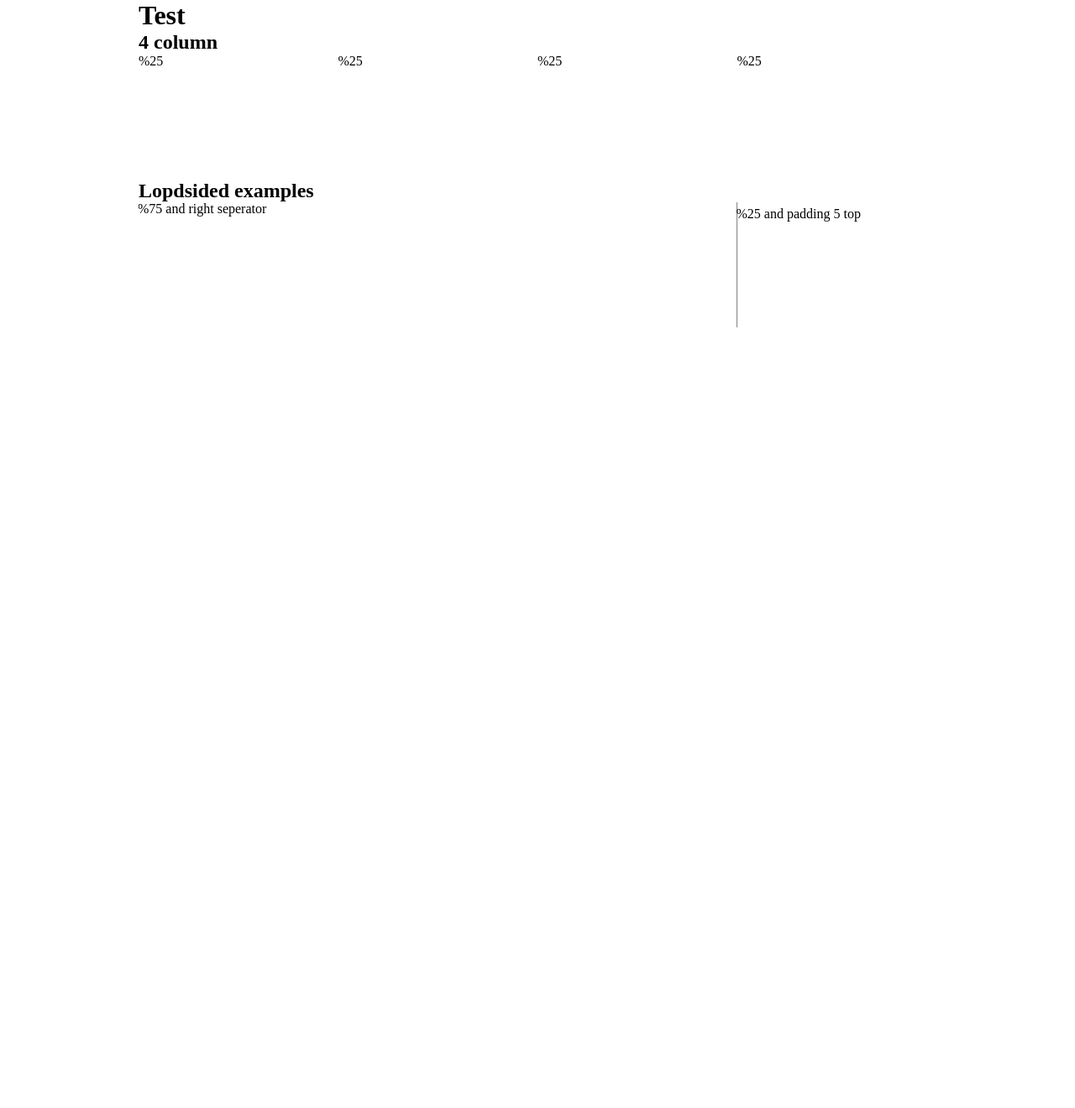
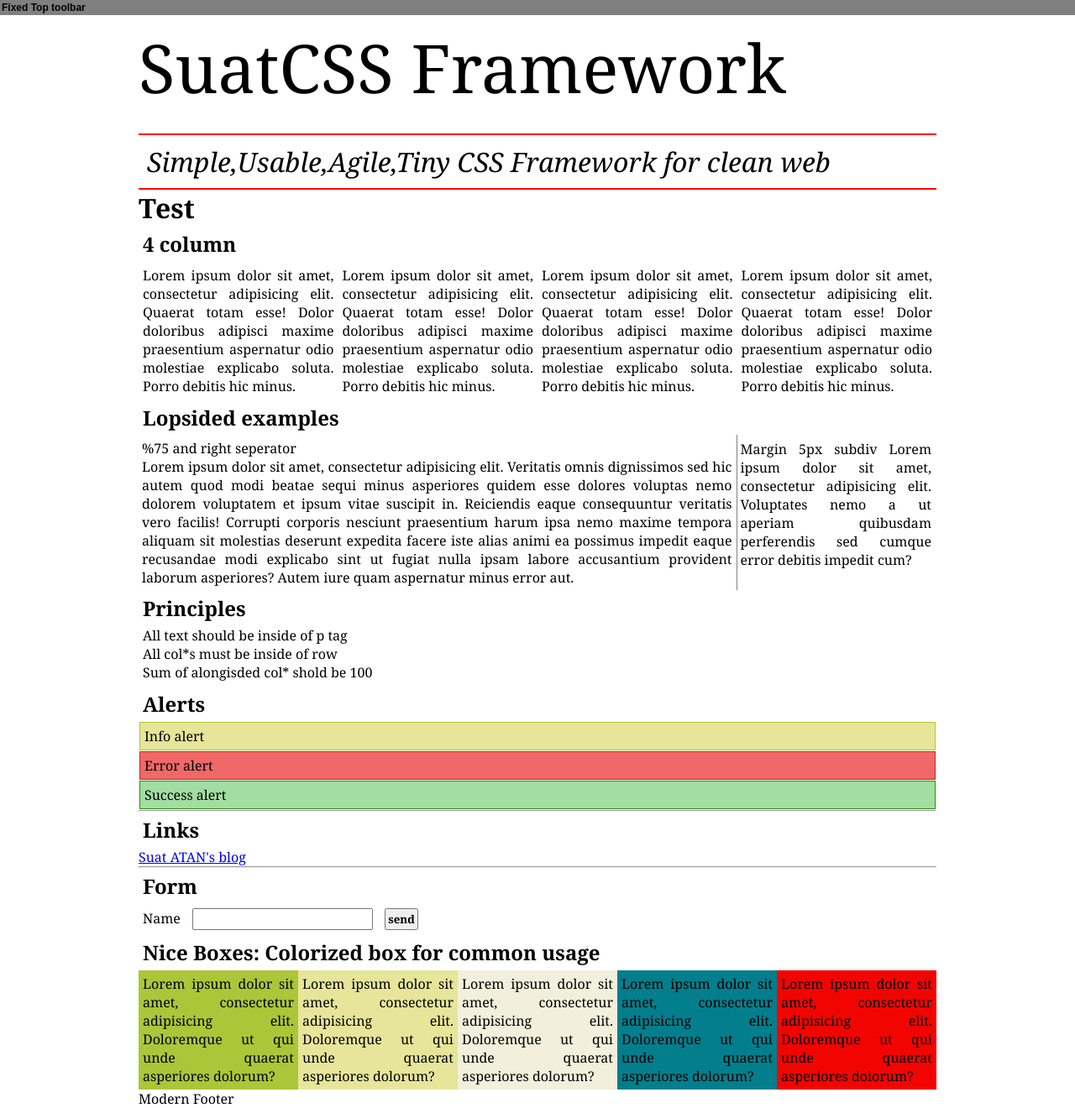
Before and after one commit to suatatan/suatcss, a plain HTML site: page test.html in a window 1280 px wide. Shown: the whole page at 84% size. Before the commit the page ends 800 px from the top, so only its background shows below. Drawn offline with Linux system fonts and the light colour scheme.

Commit message:
Test page and framework outline completed
Test page is completed. All css class name is fixed.

```diff
--- a/framework.css
+++ b/framework.css
@@ -1,21 +1,29 @@
+/*Global Settings*/
 * {
 	margin: 0;
 	padding: 0;
+	text-align: justify;
+	/*fonts*/
+	/*Select your favorite: http://cssfontstack.com/*/
+	font-family: "Lucida Bright", Georgia, serif;
+
+}
+/*Setting naturel margin*/
+p, img h1,h2,h3,h4,ul,input,textarea,label {
+	margin: 5px;
 }
 
 /*--------------------------------------------------*/
 /*Backbones*/
-.su-backbone-w950{
+.su-backbone-w950 {
 	margin: auto;
 	width: 950px;
-
 }
-.su-backbone-w750{
+.su-backbone-w750 {
 	margin: auto;
 	width: 950px;
-
 }
-.su-backbone-wfull{
+.su-backbone-wfull {
 	margin: auto;
 	width: 100%;
 }
@@ -32,53 +40,53 @@
  * Lopsided samples
  * 2: 75+25
  * or: 25+75*/
-.su-backbone-col25{
+.su-backbone-col25 {
 	float: left;
 	width: 25%;
 }
-.su-backbone-col50{
+.su-backbone-col50 {
 	float: left;
 	width: 50%;
 }
-.su-backbone-col75{
+.su-backbone-col75 {
 	float: left;
 	width: 75%;
 }
 
 /*Fine tuning*/
-.su-backbone-col90{
+.su-backbone-col90 {
 	float: left;
 	width: 90%;
 }
-.su-backbone-col80{
+.su-backbone-col80 {
 	float: left;
 	width: 80%;
 }
-.su-backbone-col70{
+.su-backbone-col70 {
 	float: left;
 	width: 70%;
 }
-.su-backbone-col60{
+.su-backbone-col60 {
 	float: left;
 	width: 60%;
 }
-.su-backbone-col50{
+.su-backbone-col50 {
 	float: left;
 	width: 50%;
 }
-.su-backbone-col40{
+.su-backbone-col40 {
 	float: left;
 	width: 40%;
 }
-.su-backbone-col30{
+.su-backbone-col30 {
 	float: left;
 	width: 30%;
 }
-.su-backbone-col20{
+.su-backbone-col20 {
 	float: left;
 	width: 20%;
 }
-.su-backbone-col10{
+.su-backbone-col10 {
 	float: left;
 	width: 10%;
 }
@@ -132,124 +140,91 @@
 }
 /*--------------------------------------------------*/
 
-/*Old framework*/
-
-
-
-.arial {
-    font: 12px Arial,Helvetica,sans-serif;
-}
-.su-err {
-    background-color: red;
-    border: 1px solid gray;
+/*Alerts*/
+.su-alert-err {
+	background-color: rgba(231, 17, 17, 0.63);
+	border: 1px solid #D91F1F;
 	margin: 1px;
 	padding: 5px;
 }
-.su-inf {
-    background-color: yellow;
-    border: 1px solid gray;
+.su-alert-inf {
+	background-color: #E6E59A;
+	border: 1px solid #ABC638;
 	margin: 1px;
 	padding: 5px;
 }
-.su-suc {
-    background-color: Green;
-    border: 1px solid gray;
+.su-alert-suc {
+	background-color: #A2DDA1;
+	border: 1px solid #2A8911;
 	margin: 1px;
 	padding: 5px;
 }
 
-
-/*Page Content*/
-#content {
-	margin: 7px;
-	min-height: 500px;
-	height:auto;
-	line-height: 25px;
-}
-
+/*Link*/
 
 a {
+	text-decoration: underline;
 
 }
 a:hover {
-    text-decoration: underline;
+	color:red;
 }
-.hov:hover {
-    box-shadow: 1px 1px 1px 1px orange;
+
+/*Forms*/
+input,textarea{
+	font-weight: bold;
+	padding: 2px;
 }
-input, label {
-    display: block;
+
+/*Nice box*/
+.su-nicebox-garden{
+	background-color:#ABC638;
 }
-input {
-    border: 2px solid wheat;
+.su-nicebox-wheat{
+	background-color: #E6E59A;
+}
+.su-nicebox-milk{
+	background-color: #F2EFDC;
+}
+.su-nicebox-night{
+	background-color: #037E8C;
+}
+.su-nicebox-apple{
+	background-color: #F20401;
+}
+
+/*Page grand titles for divs*/
+.su-pagetitle-bigfont{
+	font-size: 5em;
+	padding-bottom:25px;
+	padding-bottom:25px;
+}
+.su-pagetitle-arabesque{
+	font-size: 5em;
+	padding-bottom:25px;
+	padding-top:25px;
+	border-bottom: solid 2px red;
+}
+.su-pagetitle-intro{
+	font-size:2em;
+	border-bottom: solid 2px red;
+	padding: 10px;
+	font-style: italic;
+}
+/*Page Elements*/
+.su-elements-toptoolbar{
+	position: fixed;
+  	top: 0;
+  	left: 0;
+  	width: 100%;
+  	background-color: gray;
+  	font-family:"Arial";
+  	font-size: 12px;
   	font-weight: bold;
+  	padding: 2px;
 }
-input:hover, textarea:hover {
-    border: 2px solid orange;
+.su-elements-moderfooter{
+	height: 150px;
+	background-color: #2A8911;
+	color: white;
 }
-form {
-    border: 2px dotted gray;
-    padding: 10px;
-}
-input, textarea {
-    border: 2px solid gray;
-    min-width: 400px;
-    width: auto;
-}
-input[type=submit], .send {
-    background-color: orange;
-    border-radius: 5px 5px 5px 5px;
-    margin-top: 10px;
-}
-.su-button {
-    border: 2px solid white;
-    border-radius: 5px 5px 5px 5px;
-    box-shadow: 1px 1px 1px 1px black;
-    color: black;
-    font-size: 11px;
-    font-weight: bold;
-    margin: 2px;
-    padding: 2px 2px 4px 3px;
-}
-.su-bg-orn {
-    background-color: orange;
-}
-.su-bg-blu {
-    background-color: LightSteelBlue;
-}
-.su-bg-red {
-    background-color: red;
-}
-.su-nav-hor {
-    background-color: #0EC6DE;
-    border-radius: 2px 2px 2px 2px;
-    box-shadow: 2px 1px 2px 1px;
-    height: 60px;
-    list-style-type: none;
-    margin: auto;
-    width: 100%;
-}
-.su-nav-hor li {
-    float: left;
-}
-.su-nav-hor a {
-    border-right: 1px solid #3FBDBF;
-    color: #371C1C;
-    display: block;
-    font-size: 18px;
-    line-height: 60px;
-    padding-left: 5px;
-    padding-right: 5px;
-    text-decoration: none;
-}
-.su-nav-hor a:hover {
-    background-color: #E75A5A;
-}
-.su-txt-jus {
-    text-align: justify;
-}
-.su-img-lt {
-    float: left;
-    padding-bottom: 10px;
-    padding-right: 10px;
-}
--- a/test.html
+++ b/test.html
@@ -1,34 +1,145 @@
 <!doctype html>
 <html lang="tr">
 	<link rel="stylesheet" href="framework.css" type="text/css" media="screen" title="no title" charset="utf-8"/>
-	<style type="text/css" media="screen">
-	/*Test suite*/
-		div[class*='backbone']{
 
-		min-height: 150px;
-		}
-	</style>
 	<head>
 		<meta charset="UTF-8" />
 		<title>Test</title>
 	</head>
 	<body>
 
+		<!--Top toolbar-->
+		<div class="su-elements-toptoolbar">
+			Fixed Top toolbar
+		</div>
+
 		<div class="su-backbone-w950">
+
+			<div class="su-pagetitle-arabesque">
+				SuatCSS Framework
+			</div>
+			<div class="su-pagetitle-intro">
+				Simple,Usable,Agile,Tiny CSS Framework for clean web
+			</div>
+
 			<h1>Test</h1>
 
+			<div class="su-backbone-row">
 				<h2>4 column</h2>
-		<div class="su-backbone-row">
-			<div class="su-backbone-col25">%25</div>
-			<div class="su-backbone-col25">%25</div>
-			<div class="su-backbone-col25">%25</div>
-			<div class="su-backbone-col25">%25</div>
+				<div class="su-backbone-col25">
+					<p>
+						Lorem ipsum dolor sit amet, consectetur adipisicing elit. Quaerat totam esse! Dolor doloribus adipisci maxime praesentium aspernatur odio molestiae explicabo soluta. Porro debitis hic minus.
+					</p>
+				</div>
+				<div class="su-backbone-col25">
+					<p>
+						Lorem ipsum dolor sit amet, consectetur adipisicing elit. Quaerat totam esse! Dolor doloribus adipisci maxime praesentium aspernatur odio molestiae explicabo soluta. Porro debitis hic minus.
+					</p>
+				</div>
+				<div class="su-backbone-col25">
+					<p>
+						Lorem ipsum dolor sit amet, consectetur adipisicing elit. Quaerat totam esse! Dolor doloribus adipisci maxime praesentium aspernatur odio molestiae explicabo soluta. Porro debitis hic minus.
+					</p>
+				</div>
+				<div class="su-backbone-col25">
+					<p>
+						Lorem ipsum dolor sit amet, consectetur adipisicing elit. Quaerat totam esse! Dolor doloribus adipisci maxime praesentium aspernatur odio molestiae explicabo soluta. Porro debitis hic minus.
+					</p>
+				</div>
 			</div>
 
-		<h2>Lopdsided examples</h2>
 			<div class="su-backbone-row">
-			<div class="su-backbone-col75 su-backbone-seper">%75 and right seperator</div>
-			<div class="su-backbone-col25 su-incell-mart">%25 and padding 5 top</div>
+				<h2>Lopsided examples</h2>
+				<div class="su-backbone-col75 su-backbone-seper">
+					<p>
+						%75 and right seperator
+						<br />
+						Lorem ipsum dolor sit amet, consectetur adipisicing elit. Veritatis omnis dignissimos sed hic autem quod modi beatae sequi minus asperiores quidem esse dolores voluptas nemo dolorem voluptatem et ipsum vitae suscipit in. Reiciendis eaque consequuntur veritatis vero facilis! Corrupti corporis nesciunt praesentium harum ipsa nemo maxime tempora aliquam sit molestias deserunt expedita facere iste alias animi ea possimus impedit eaque recusandae modi explicabo sint ut fugiat nulla ipsam labore accusantium provident laborum asperiores? Autem iure quam aspernatur minus error aut.
+					</p>
+				</div>
+				<div class="su-backbone-col25">
+					<p>
+						Margin 5px subdiv Lorem ipsum dolor sit amet, consectetur adipisicing elit. Voluptates nemo a ut aperiam quibusdam perferendis sed cumque error debitis impedit cum?
+					</p>
+				</div>
+			</div>
+
+			<div class="su-backbone-row">
+				<h2>Principles</h2>
+
+				<ul>
+					<li>
+						All text should be inside of p tag
+					</li>
+					<li>
+						All col*s must be inside of row
+					</li>
+					<li>
+						Sum of alongisded col* shold be 100
+					</li>
+				</ul>
+
+			</div>
+
+			<div class="su-backbone-row">
+				<h2>Alerts</h2>
+				<div class="su-alert-inf">
+					Info alert
+				</div>
+				<div class="su-alert-err">
+					Error alert
+				</div>
+				<div class="su-alert-suc">
+					Success alert
+				</div>
+				<hr />
+				<h2>Links</h2>
+				<a href="http://www.suatatan.com">Suat ATAN's blog</a>
+				<hr />
+				<h2>Form</h2>
+				<form action="test_submit" method="get" accept-charset="utf-8">
+					<label>Name</label>
+					<input type="text" />
+					<input type="button"  value="send" />
+				</form>
+			</div>
+
+			<div class="su-backbone-row">
+				<h2>Nice Boxes: Colorized box for common usage</h2>
+				<div class="su-backbone-col20 su-nicebox-garden">
+					<p>
+						Lorem ipsum dolor sit amet, consectetur adipisicing elit. Doloremque ut qui unde quaerat asperiores dolorum?
+					</p>
+				</div>
+
+				<div class="su-backbone-col20 su-nicebox-wheat">
+					<p>
+						Lorem ipsum dolor sit amet, consectetur adipisicing elit. Doloremque ut qui unde quaerat asperiores dolorum?
+					</p>
+				</div>
+
+				<div class="su-backbone-col20 su-nicebox-milk">
+					<p>
+						Lorem ipsum dolor sit amet, consectetur adipisicing elit. Doloremque ut qui unde quaerat asperiores dolorum?
+					</p>
+				</div>
+
+				<div class="su-backbone-col20 su-nicebox-night">
+					<p>
+						Lorem ipsum dolor sit amet, consectetur adipisicing elit. Doloremque ut qui unde quaerat asperiores dolorum?
+					</p>
+				</div>
+
+				<div class="su-backbone-col20 su-nicebox-apple">
+					<p>
+						Lorem ipsum dolor sit amet, consectetur adipisicing elit. Doloremque ut qui unde quaerat asperiores dolorum?
+					</p>
+				</div>
+			</div>
+
+			<!--Footer-->
+			<div class="su-elements-modernfooter">
+				Modern Footer
 			</div>
 
 		</div>
```
Also changed, not shown: 1 other file. Lines whose indentation alone changed are shown as unchanged.
